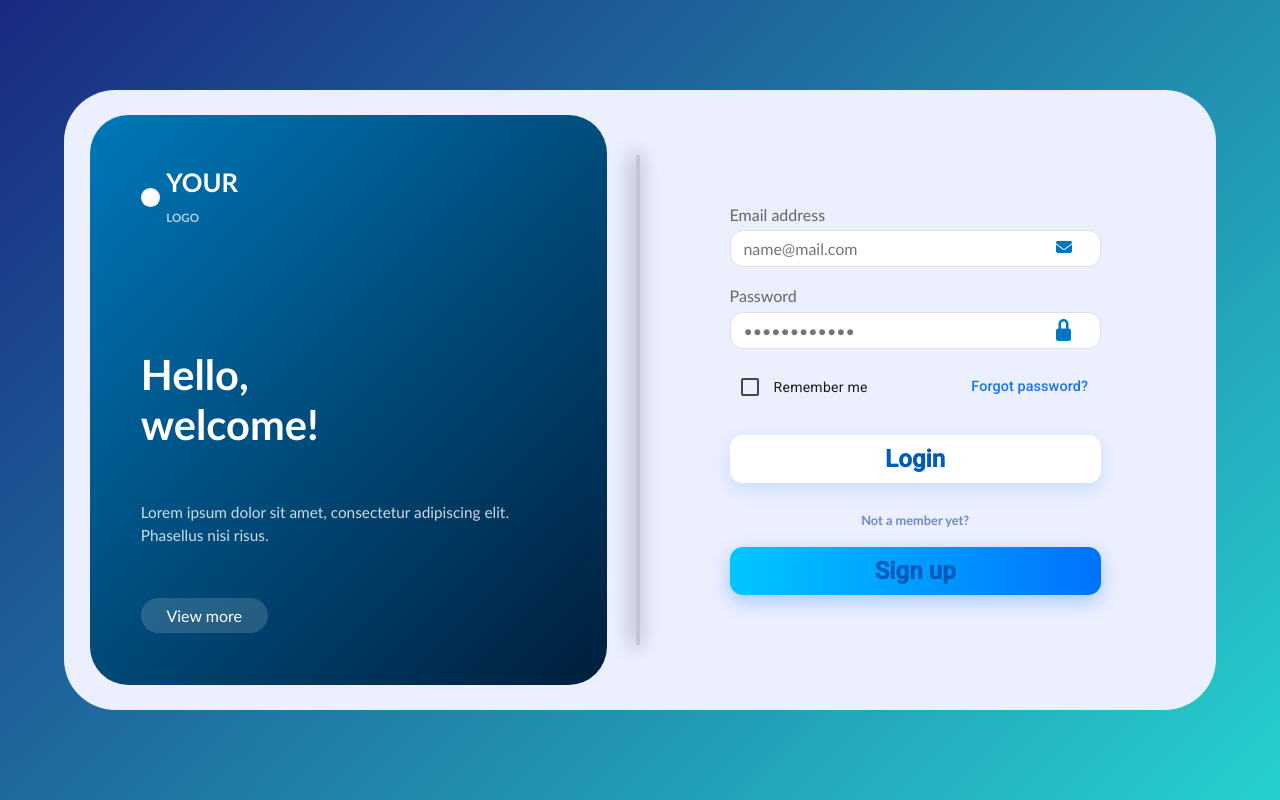
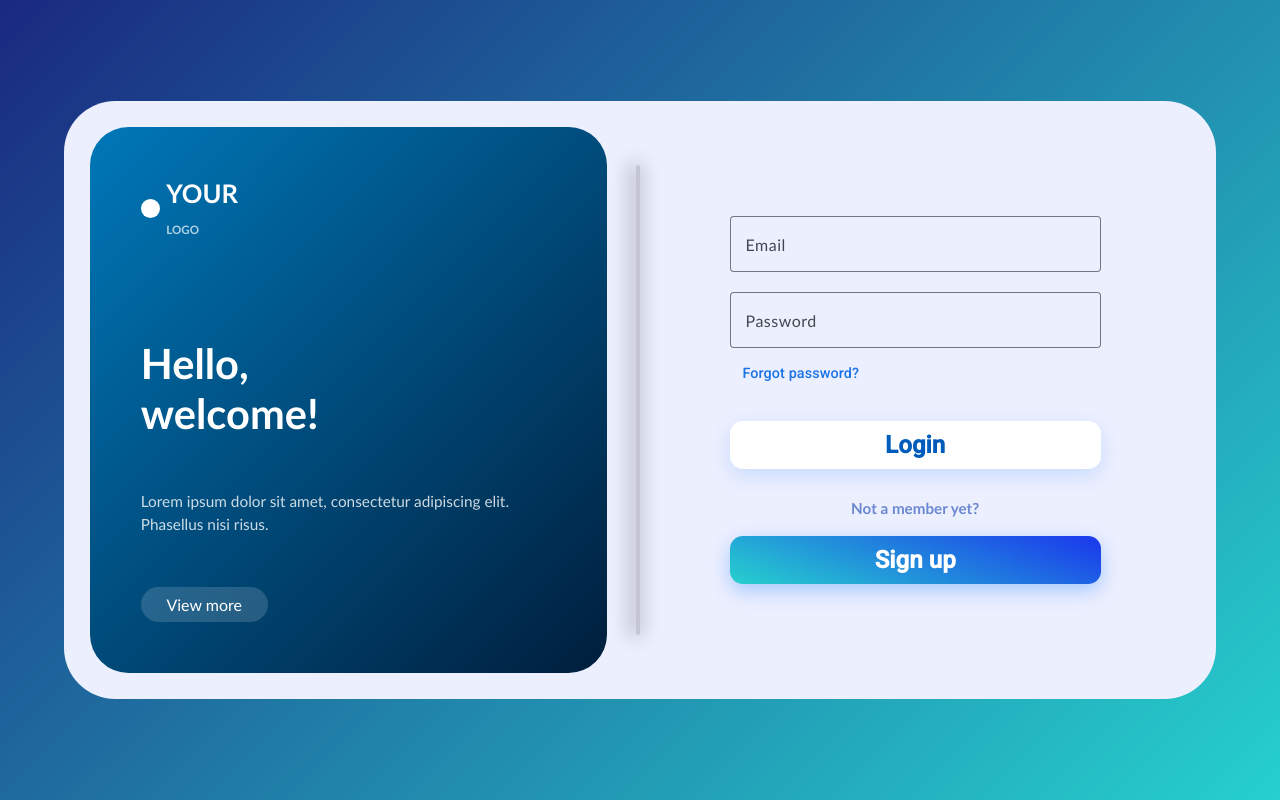
Before and after one commit to odaialfadel/auth-system, an Angular app in the folder auth-frontend/: page /login in a window 1280 px wide. Built offline with nearby package versions, Linux system fonts and the light colour scheme.

Commit message:
feat(auth-frontend): use angular input fields
Refs: #0

```diff
--- a/auth-frontend/src/app/login/login.component.css
+++ b/auth-frontend/src/app/login/login.component.css
@@ -116,38 +116,9 @@
   margin-top: clamp(1vh, 2vh, 3vh);
 }
 
-.login-form {
+.custom-field {
   width: 100%;
-}
-
-.form-group label {
-  display: block;
-  font-size: clamp(0.8rem, 2vw, 1rem);
-  color: #666;
-  margin-bottom: 0.5vw;
-}
-
-.form-group input {
-  width: 100%;
-  padding: 1vh 1vw;
-  border: 1px solid #E0E0E0;
-  border-radius: 1vw;
-  font-size: clamp(0.8rem, 2vw, 1rem);
-  color: #333;
-  outline: none;
-  transition: border-color 0.3s;
-}
-
-.icon, .lock-icon {
-  position: relative;
-  left: 88%;
-  bottom: 30px;
-  color: #0078B9;
-  pointer-events: none;
-}
-
-.shackle {
-  transition: d 1.5s ease;
+  font-size: clamp(0.7rem, 2vw, 0.9rem);
 }
 
 .remember-forgot {
@@ -178,7 +149,7 @@ section  {
 }
 
 section p {
-  font-size: clamp(0.8rem, 1vw, 0.95rem);
+  font-size: clamp(0.8rem, 2vw, 0.95rem);
   font-weight: bold;
   color: #6c88d1;
   margin-bottom: 5%;
@@ -203,14 +174,12 @@ section p {
 }
 
 .signup-btn {
-  background: linear-gradient(to right, #00c6ff, #0072ff);
-  color: white;
+  background: linear-gradient(200deg, #1b37ed, #26d0ce);
+  color: white !important;
   box-shadow: 0 0.5vw 1.5vw rgba(0, 114, 255, 0.3);
 }
 
-.login-btn:hover,
 .signup-btn:hover {
-  background: linear-gradient(to right, #00c6ff, #0072ff);
   color: white !important;
   transform: scale(1.05);
   box-shadow: 0 6px 12px rgba(0, 0, 0, 0.2);
--- a/auth-frontend/src/app/login/login.component.html
+++ b/auth-frontend/src/app/login/login.component.html
@@ -15,40 +15,24 @@
       <div class="divider-line"></div>
     </div>
     <div class="login-right">
-      <div class="login-form">
-        <div class="form-group">
-          <label for="email">Email address</label>
-          <input type="email" id="email" placeholder="name@mail.com">
-          <fa-icon [icon]="faEnvelope" class="icon"></fa-icon>
+      <form [formGroup]="loginForm" (ngSubmit)="onSubmit()">
+
+        <!-- Email Field -->
+        <mat-form-field appearance="outline" class="custom-field">
+          <mat-label>Email</mat-label>
+          <input matInput formControlName="email" type="email" />
+        </mat-form-field>
+
+        <!-- Password Field -->
+        <mat-form-field appearance="outline" class="custom-field">
+          <mat-label>Password</mat-label>
+          <input matInput formControlName="password" type="password" />
+        </mat-form-field>
+
+        <div class="remember-forgot">
+          <button mat-button class="forgot-link" [routerLink]="'/forgot-password'">Forgot password?</button>
         </div>
-        <div class="form-group">
-          <label for="password">Password</label>
-          <div class="input-wrapper">
-            <input
-              type="password"
-              id="password"
-              placeholder="••••••••••••"
-              [(ngModel)]="password"
-            />
-            <svg class="lock-icon" viewBox="0 0 48 48" width="30" height="30">
-              <rect x="0" y="15" width="24" height="20" rx="4" fill="#0078B9"/>
-              <path
-                [attr.d]="password.length > 0 ? 'M6 22V8a6 6 0 0 1 12 0v0' : 'M6 22V8a6 6 0 0 1 12 0v8'"
-                stroke="#0078B9"
-                fill="none"
-                stroke-width="4"
-                class="shackle"
-              />
-            </svg>
-          </div>
-        </div>
-        <div class="remember-forgot">
-          <div class="checkbox-wrapper">
-            <mat-checkbox class="checkbox-container" [formControl]="rememberMeControl">Remember me</mat-checkbox>
-          </div>
-          <a mat-button class="forgot-link" [routerLink]="'/forgot-password'">Forgot password?</a>
-        </div>
-      </div>
+      </form>
 
       <!-- Moved section out of .login-form -->
       <section>
--- a/auth-frontend/src/app/login/login.component.ts
+++ b/auth-frontend/src/app/login/login.component.ts
@@ -1,38 +1,41 @@
 import { Component } from '@angular/core';
-import {MatAnchor, MatButton} from '@angular/material/button';
-import {faEnvelope} from '@fortawesome/free-solid-svg-icons';
-import {FaIconComponent} from '@fortawesome/angular-fontawesome';
-import {FormsModule, ReactiveFormsModule, FormControl, FormGroup} from '@angular/forms';
-import {MatCheckbox} from '@angular/material/checkbox';
+import {MatButton} from '@angular/material/button';
+import {FormsModule, ReactiveFormsModule, FormGroup, FormBuilder} from '@angular/forms';
 import {RouterLink} from '@angular/router';
+import {MatFormField, MatInput, MatLabel, MatSuffix} from '@angular/material/input';
+import {MatIcon} from '@angular/material/icon';
 
 
 @Component({
   selector: 'app-login',
   imports: [
     MatButton,
-    FaIconComponent,
     FormsModule,
-    MatCheckbox,
     ReactiveFormsModule,
     RouterLink,
-    MatAnchor,
+    MatFormField,
+    MatLabel,
+    MatFormField,
+    MatInput,
+    MatFormField,
+    MatIcon,
   ],
   templateUrl: './login.component.html',
   styleUrl: './login.component.css'
 })
 export class LoginComponent {
 
-  protected readonly faEnvelope = faEnvelope;
-  protected password: string = '';
-  protected rememberMe: boolean = false;
+  loginForm: FormGroup;
 
-  form = new FormGroup({
-    rememberMe: new FormControl(false)
-  });
-
-  get rememberMeControl(): FormControl {
-    return this.form.get('rememberMe') as FormControl;
+  constructor(private fb: FormBuilder) {
+    this.loginForm = this.fb.group({
+      email: [''],
+      password: [''],
+    });
   }
 
+  onSubmit() {
+    const formData = this.loginForm.value;
+    console.log('Form data:', formData);
+  }
 }
```
